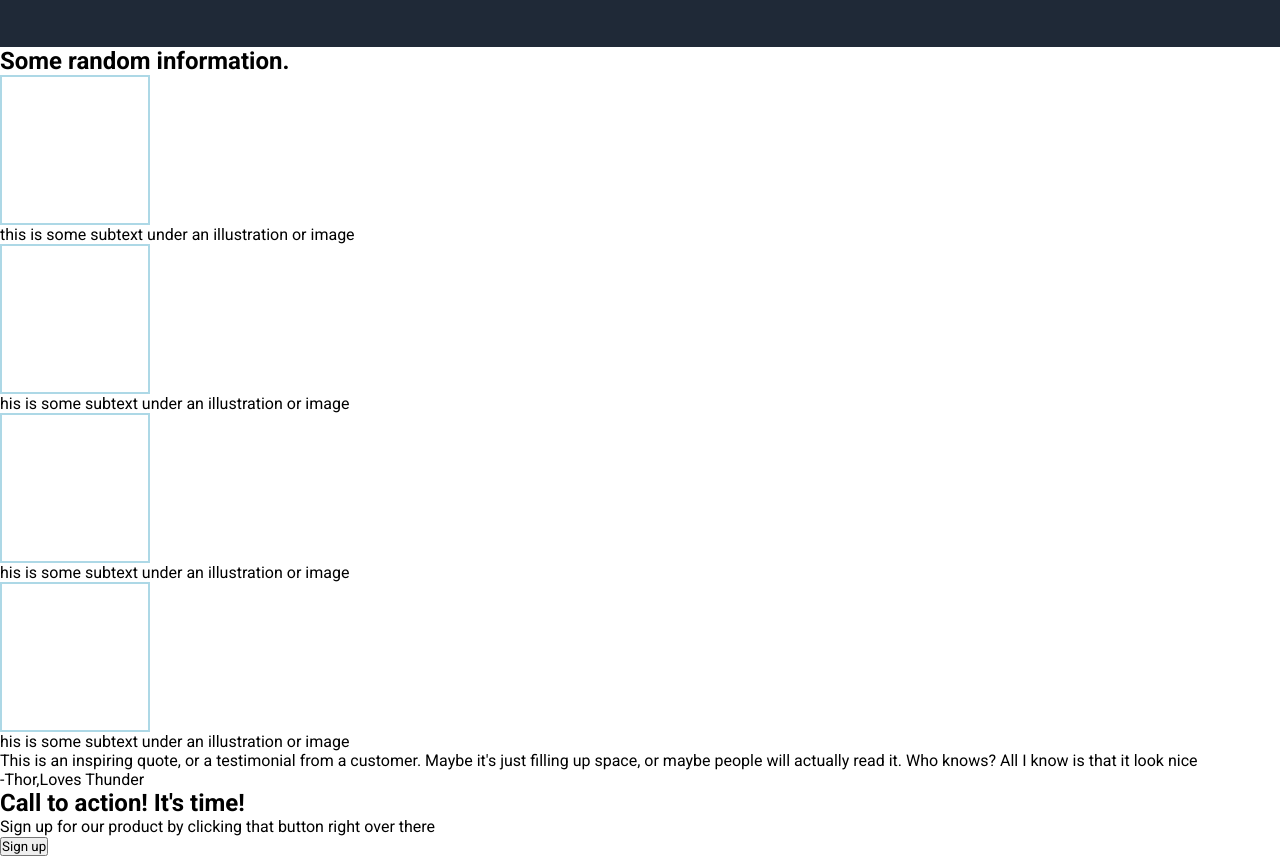
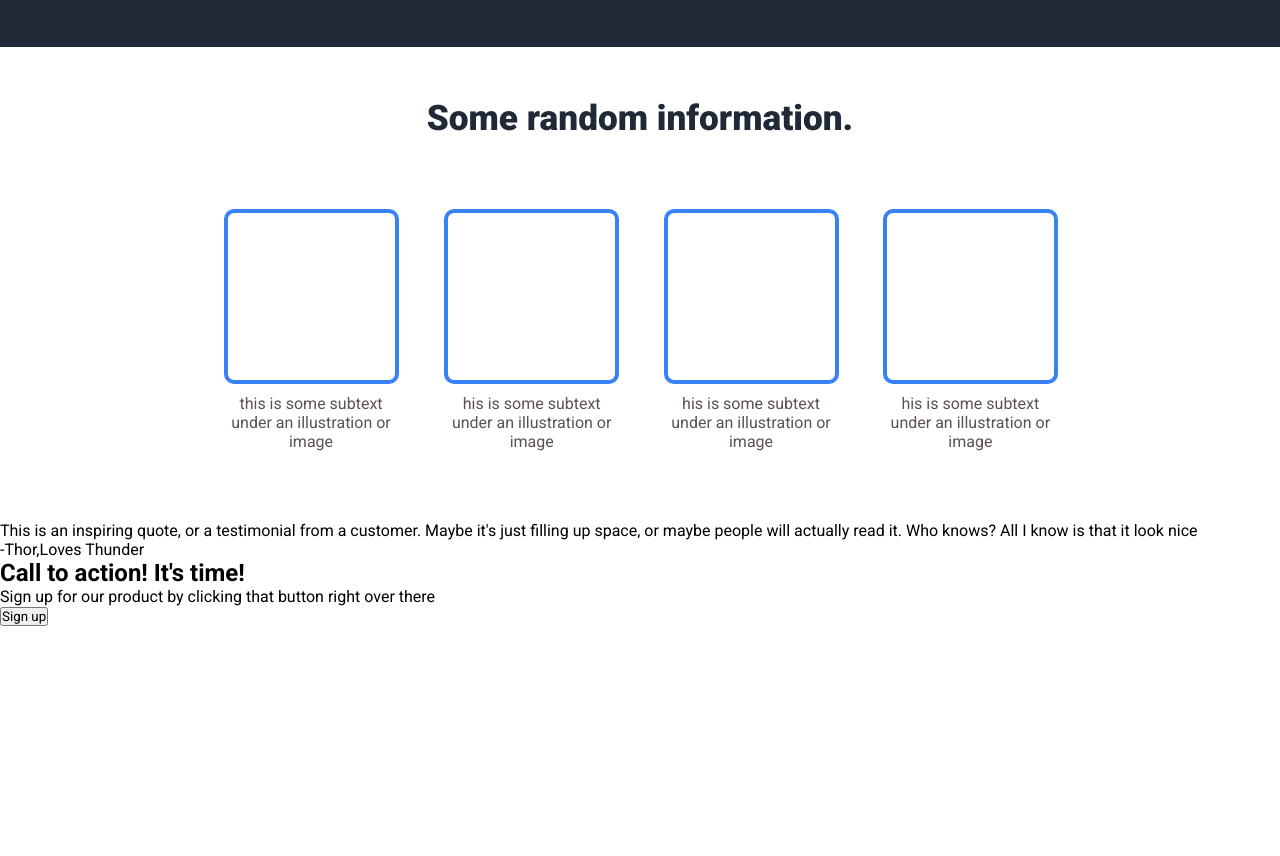
Before and after one commit to Abdllahtt/TOP-landingPage, a plain HTML site: page index.html in a window 1280 px wide. Shown: the part 259-1115 px from the top of the page. After the commit the page ends 885 px from the top, so only its background shows below. Drawn offline with Linux system fonts and the light colour scheme.

Commit message:
finish info-section styles

```diff
--- a/index.html
+++ b/index.html
@@ -39,25 +39,25 @@
             <img src="images/istockphoto-177243464-612x612.jpg" alt="image-of-elf-reading-a-book" id="frieren">
         </section>
 
-        <section>
-            <h1>Some random information.</h1>
+        <section class="info-section">
+            <h1 id="info-title">Some random information.</h1>
             <div class="illustration-cards">
-                <div class="illustration-card">
+                <div class="card">
                     <div class="illustration"></div>
                     <div class="subtext">this is some subtext under an illustration or image</div>
                 </div>
 
-                <div class="illustration-card">
+                <div class="card">
                     <div class="illustration"></div>
                     <div class="subtext">his is some subtext under an illustration or image</div>
                 </div>
 
-                <div class="illustration-card">
+                <div class="card">
                     <div class="illustration"></div>
                     <div class="subtext">his is some subtext under an illustration or image</div>
                 </div>
 
-                <div class="illustration-card">
+                <div class="card">
                     <div class="illustration"></div>
                     <div class="subtext">his is some subtext under an illustration or image</div>
                 </div>
--- a/styles.css
+++ b/styles.css
@@ -55,12 +55,43 @@ ul{
     background-color: #3882f6;
 }
 
+.info-section{
+    display: flex;
+    flex-direction: column;
+    justify-content: center;
+    align-items:center;
+    gap: 50px;
+    padding: 50px 200px 50px 200px;
+}
+#info-title{
+    font-size: 2.2rem;
+    color: #1f2937;
+    font-weight: 900;
+}
+.illustration-cards{
+    display: flex;
+    justify-content: space-around;
+
+}
+.card{
+    display: flex;
+    flex-direction: column;
+    align-items: center;
+    padding: 20px;
+    gap: 10px;
+}
+.illustration{
+    width: 175px;
+    height: 175px;
+    border: 4px solid #3882f6;
+    border-radius: 10px;
+}
+.subtext{
+    text-align: center;
+    color: #5c5252;
+}
+
 #frieren{
     width: 500px;
     height: auto;
 }
-.illustration{
-    width: 150px;
-    height: 150px;
-    border: 2px solid lightblue;
-}
```
